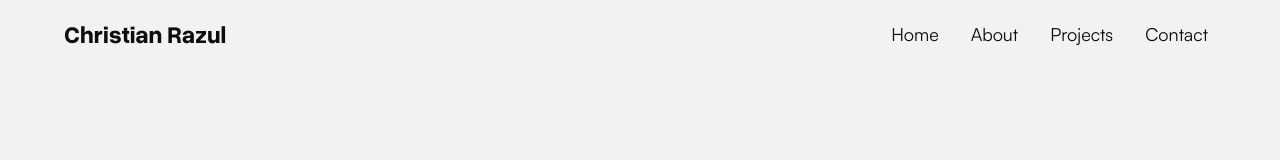
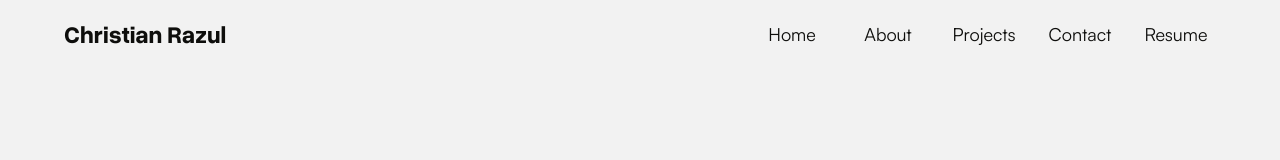
Before and after one commit to christianrazul/portfolio-2024, a React (Vite) app: page /contact in a window 1280 px wide. Shown: the top 160 px of the page. Built offline with nearby package versions, Linux system fonts and the light colour scheme.

Commit message:
Add resume pdf and add a button to download resume

```diff
--- a/src/components/Navbar.tsx
+++ b/src/components/Navbar.tsx
@@ -1,6 +1,7 @@
 import { ReactNode } from "react";
 import { NavLink } from "react-router-dom";
 import { HashLink } from "react-router-hash-link";
+import ResumePDF from "/Rudolph-Christian-Razul-Resume.pdf";
 
 interface DrawOutlineButtonProps {
   children: ReactNode;
@@ -10,7 +11,7 @@ const DrawOutlineButton = ({ children, ...rest }: DrawOutlineButtonProps) => {
   return (
     <button
       {...rest}
-      className="duration-[400ms] group relative px-2 py-1 font-satoshi text-accent-400 transition-colors hover:font-medium hover:text-accent-400"
+      className="duration-[400ms] group relative w-20 px-2 py-1 font-satoshi text-accent-400 transition-colors hover:font-medium hover:text-accent-400"
     >
       <span>{children}</span>
 
@@ -56,6 +57,13 @@ export const Navbar = () => {
             <DrawOutlineButton>Contact</DrawOutlineButton>
           </NavLink>
         </li>
+        <li>
+          <DrawOutlineButton>
+            <a href={ResumePDF} target="_blank">
+              Resume
+            </a>
+          </DrawOutlineButton>
+        </li>
       </ul>
     </nav>
   );
```
Also changed, not shown: 1 other file (tests, documents, lock files or other folders).
